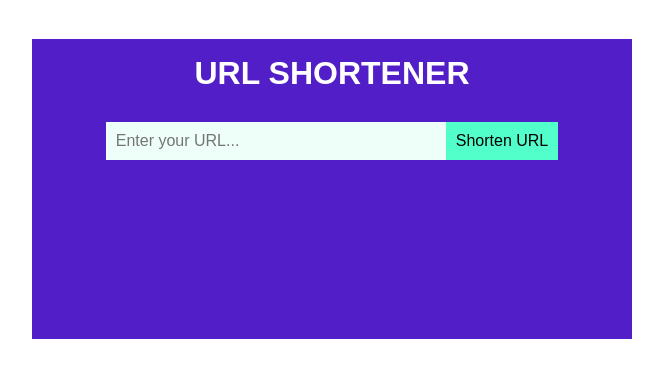
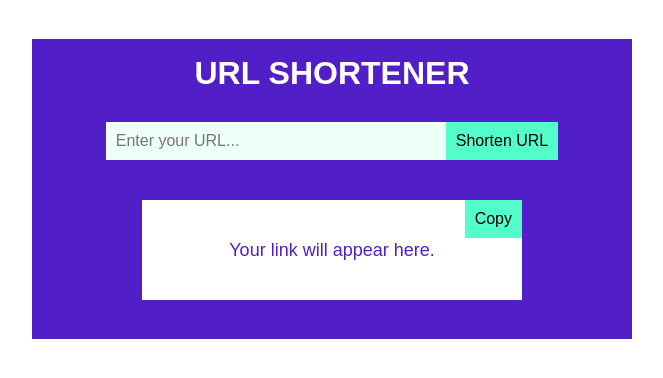
Before and after one commit to DebjitPramanick/Django-URL-Shortener, a Django app: page / in a window 1280 px wide. Shown: the part 211-589 px from the top of the page, without its empty margins (308-971 px from the left). Run offline with Django 3.2, Linux system fonts and the light colour scheme.

Commit message:
Working link generated

```diff
--- a/urlshortener/shortener/urls.py
+++ b/urlshortener/shortener/urls.py
@@ -3,5 +3,6 @@ from . import views
 
 urlpatterns=[
     path('',views.index, name='index'),
-    path('create', views.create, name='create')
+    path('create', views.create, name='create'),
+    path('<str:pk>', views.go, name='go')
 ]
--- a/urlshortener/shortener/views.py
+++ b/urlshortener/shortener/views.py
@@ -1,4 +1,4 @@
-from django.shortcuts import render
+from django.shortcuts import render, redirect
 from .models import Url
 from django.http import HttpResponse
 import json
@@ -19,3 +19,7 @@ def create(request):
         new_url.save()
         print(uid)
         return HttpResponse(uid)
+
+def go(request, pk):
+    url_details = Url.objects.get(uuid=pk)
+    return redirect(url_details.link)
--- a/urlshortener/static/css/style.css
+++ b/urlshortener/static/css/style.css
@@ -50,3 +50,27 @@ button{
     background-color: #52ffcb;
     cursor: pointer;
 }
+
+.result-container{
+    background-color: white;
+    padding: 10px;
+    max-width: 60%;
+    margin: 40px auto 0 auto;
+    height: 80px;
+    text-align: center;
+    display: flex;
+    align-items: center;
+    justify-content: center;
+    position: relative;
+}
+
+#result{
+    color: #511ec7;
+    font-size: 18px;
+}
+
+.copy-btn{
+    position: absolute;
+    top: 0;
+    right: 0;
+}
--- a/urlshortener/templates/index.html
+++ b/urlshortener/templates/index.html
@@ -20,9 +20,8 @@
                 <button type="submit" id="shorten">Shorten URL</button>
             </form>
             <div class="result-container">
-                <h2 id="result">
-
-                </h2>
+                <a id="result">Your link will appear here.</a>
+                <button class="copy-btn">Copy</button>
             </div>
         </div>
 
@@ -67,9 +66,9 @@
                 credentials: 'same-origin',
                 body: JSON.stringify({ url: inputLink }),
             }).then(function (data) {
-                data.text().then(text =>
-                    document.getElementById('result').innerHTML = `localhost:8000/${text}`
-                );
+                data.text().then(text => {
+                    document.getElementById('result').innerText = `localhost:8000/${text}`
+                });
             })
         })
     </script>
```
Also changed, not shown: urlshortener/db.sqlite3.
